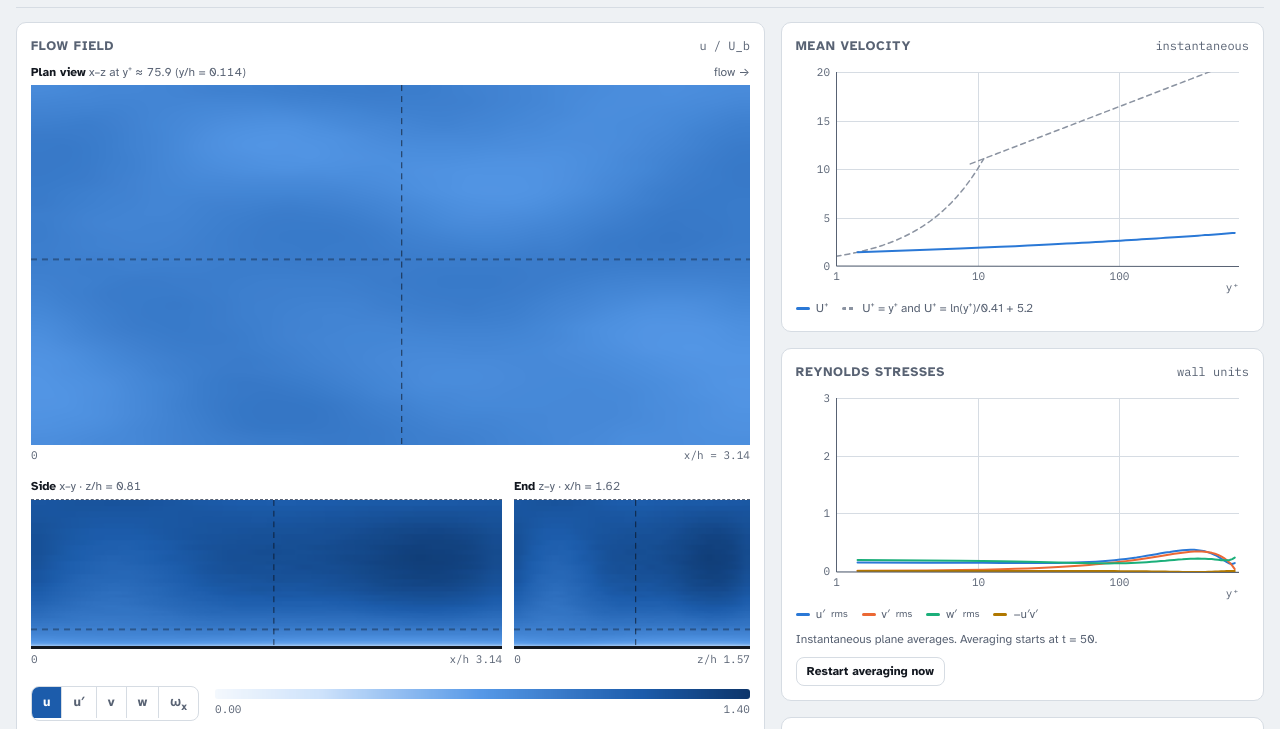
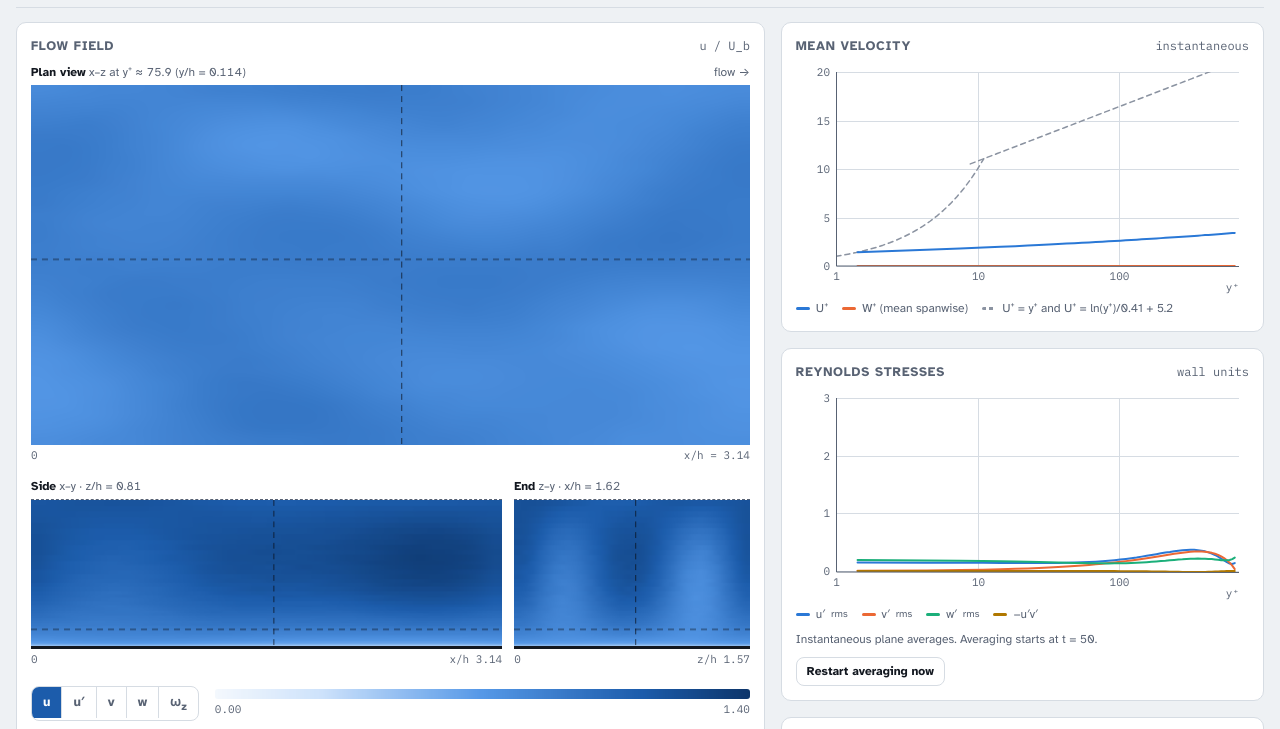
Before and after one commit to GeertBrethouwer/open-channel-dns, a plain HTML site: page docs/index.html in a window 1280 px wide. Shown: the part 60-789 px from the top of the page. Drawn offline with Linux system fonts and the light colour scheme.

Commit message:
Fix end view slice, show spanwise vorticity, track mean spanwise flow
- End view (z-y) passed its indices in the wrong order and actually drew an
  x-y slice, so structures appeared to be advected sideways.
- Replace the streamwise vorticity field with spanwise vorticity
  omega_z = dv/dx - du/dy.
- Remove the plane-mean spanwise velocity from the initial noise; no mean
  spanwise pressure gradient is applied, so the spanwise flow stays free.
- Plot the mean spanwise velocity W+ next to U+.

Co-Authored-By: Claude Opus 5.5 <noreply@anthropic.com>

```diff
--- a/docs/index.html
+++ b/docs/index.html
@@ -200,7 +200,7 @@ details.about p { max-width: 65ch; margin: 8px 0 0; }
             <label><input type="radio" name="field" value="up" id="fUp"><span>u′</span></label>
             <label><input type="radio" name="field" value="v" id="fV"><span>v</span></label>
             <label><input type="radio" name="field" value="w" id="fW"><span>w</span></label>
-            <label><input type="radio" name="field" value="ox" id="fOx"><span>ω<sub>x</sub></span></label>
+            <label><input type="radio" name="field" value="oz" id="fOz"><span>ω<sub>z</sub></span></label>
           </div>
           <div class="cbar"><canvas id="cBar" width="256" height="1"></canvas><div class="axis"><span id="cbMin">–</span><span id="cbMid"></span><span id="cbMax">–</span></div></div>
         </div>
@@ -224,6 +224,7 @@ details.about p { max-width: 65ch; margin: 8px 0 0; }
       <div class="plot"><canvas id="pMean" height="230"></canvas></div>
       <div class="legend">
         <span><i style="background:var(--s1)"></i>U⁺</span>
+        <span><i style="background:var(--s2)"></i>W⁺ (mean spanwise)</span>
         <span><i class="dash"></i>U⁺ = y⁺ and U⁺ = ln(y⁺)/0.41 + 5.2</span>
       </div>
     </section>
@@ -285,7 +286,7 @@ details.about p { max-width: 65ch; margin: 8px 0 0; }
         <summary>About the numerics</summary>
         <p>Incompressible Navier–Stokes in a box periodic in x and z, with a no-slip wall at y = 0 and a free-slip, rigid-lid surface at y = h (∂u/∂y = ∂w/∂y = 0, v = 0). Lengths are scaled by h and velocities by the bulk velocity U<sub>b</sub>, so ν = 1/Re<sub>b</sub>.</p>
         <p>Second-order central differences on a staggered (MAC) grid, with the convective terms in divergence form. The grid is uniform in x and z and clustered at the wall with a tanh mapping in y; the surface end is left coarse.</p>
-        <p>Time stepping uses the low-storage three-stage Runge–Kutta scheme of Wray for convection and the x–z viscous terms, and Crank–Nicolson for the wall-normal viscous term. Each stage ends with a projection: the pressure Poisson equation is solved exactly with FFTs in x and z (modified wavenumbers) and a tridiagonal solve in y. After every stage a uniform pressure gradient restores U<sub>b</sub> = 1, so the mass flux stays constant. Δt follows the CFL number you set.</p>
+        <p>Time stepping uses the low-storage three-stage Runge–Kutta scheme of Wray for convection and the x–z viscous terms, and Crank–Nicolson for the wall-normal viscous term. Each stage ends with a projection: the pressure Poisson equation is solved exactly with FFTs in x and z (modified wavenumbers) and a tridiagonal solve in y. After every stage a uniform streamwise pressure gradient restores U<sub>b</sub> = 1, so the mass flux stays constant. There is no mean spanwise pressure gradient; the initial field has no mean spanwise flow, and any mean spanwise flow that develops in a small box is left free and averages out over long times. Δt follows the CFL number you set.</p>
         <p>The initial field is a mean profile plus a few divergence-free large-scale modes (streamwise and spanwise wavelengths of the box size and its halves and thirds) with a little noise. Re<sub>τ</sub> is taken from the mean wall shear. The default box (π × π/2 at Re<sub>b</sub> = 2000, Re<sub>τ</sub> ≈ 130) is just above the minimal flow unit, and Δx⁺ ≈ 13 and Δz⁺ ≈ 6.5 are coarse for a second-order scheme, so treat the statistics as indicative.</p>
       </details>
     </section>
@@ -493,6 +494,11 @@ class OpenChannelDNS {
       for (let k = 0; k < Nz; k++) for (let i = 0; i < Nx; i++) {
         v[i + Nx * k + n * j] = A * env * (field(mv, (i + 0.5) * dx, (k + 0.5) * dz) + 0.1 * (rnd() - 0.5));
       }
+    }
+    // remove any plane-mean spanwise velocity introduced by the random noise
+    for (let j = 0; j < Ny; j++) {
+      const mw = this.planeMean(w, j), o = n * j;
+      for (let m = 0; m < n; m++) w[o + m] -= mw;
     }
     this.project(1);
     this.fixFlux(1);
@@ -777,22 +783,37 @@ class OpenChannelDNS {
     }
   }
 
-  bulk() {
-    const { Ny, n, u, dyc } = this;
+  // Bulk (volume-averaged) velocity of a cell-height-staggered component (u or w).
+  bulk(arr) {
+    const { Ny, n, dyc } = this;
+    const a = arr || this.u;
     let ub = 0;
     for (let j = 0; j < Ny; j++) {
       let s = 0; const o = n * j;
-      for (let m = 0; m < n; m++) s += u[o + m];
+      for (let m = 0; m < n; m++) s += a[o + m];
       ub += (s / n) * dyc[j];
     }
     return ub;
   }
 
+  // Constant streamwise mass flux U_b = 1, applied as a uniform mean pressure gradient in x.
+  // There is no mean spanwise pressure gradient: the spanwise flow is left free.
+  // Returns -dP/dx of this substage.
   fixFlux(adt) {
-    const corr = 1 - this.bulk();
+    const cu = 1 - this.bulk(this.u);
     const u = this.u;
-    for (let I = 0; I < u.length; I++) u[I] += corr;
-    return corr / adt; // mean pressure gradient (-dP/dx) applied in this substage
+    for (let I = 0; I < u.length; I++) u[I] += cu;
+    return cu / adt;
+  }
+
+  // Plane-averaged spanwise velocity: bulk value and largest |<w>(y)|.
+  meanSpanwise() {
+    let bulk = 0, peak = 0;
+    for (let j = 0; j < this.Ny; j++) {
+      const m = this.planeMean(this.w, j);
+      bulk += m * this.dyc[j]; peak = Math.max(peak, Math.abs(m));
+    }
+    return { bulk, peak };
   }
 
   computeDt(init) {
@@ -892,7 +913,7 @@ class OpenChannelDNS {
   resetStats() {
     const Ny = this.Ny;
     this.st = {
-      T: 0, t0: this.t || 0, U: new Float64Array(Ny), uu: new Float64Array(Ny), vv: new Float64Array(Ny),
+      T: 0, t0: this.t || 0, U: new Float64Array(Ny), W: new Float64Array(Ny), uu: new Float64Array(Ny), vv: new Float64Array(Ny),
       ww: new Float64Array(Ny), uv: new Float64Array(Ny), tw: 0,
     };
   }
@@ -907,6 +928,7 @@ class OpenChannelDNS {
       }
       su /= n; sv /= n; sw /= n;
       st.U[j] += dt * su;
+      st.W[j] += dt * sw;
       st.uu[j] += dt * (suu / n - su * su);
       st.vv[j] += dt * (svv / n - sv * sv);
       st.ww[j] += dt * (sww / n - sw * sw);
@@ -919,10 +941,11 @@ class OpenChannelDNS {
     const { st, Ny } = this;
     if (st.T <= 0) return null;
     const T = st.T, tw = st.tw / T, ut = Math.sqrt(Math.max(tw, 1e-30));
-    const out = { T, t0: st.t0, utau: ut, reTau: ut / this.nu, yp: [], Up: [], urms: [], vrms: [], wrms: [], uv: [] };
+    const out = { T, t0: st.t0, utau: ut, reTau: ut / this.nu, yp: [], Up: [], Wp: [], urms: [], vrms: [], wrms: [], uv: [] };
     for (let j = 0; j < Ny; j++) {
       out.yp.push((this.yc[j] * ut) / this.nu);
       out.Up.push(st.U[j] / T / ut);
+      out.Wp.push(st.W[j] / T / ut);
       out.urms.push(Math.sqrt(Math.max(st.uu[j] / T, 0)) / ut);
       out.vrms.push(Math.sqrt(Math.max(st.vv[j] / T, 0)) / ut);
       out.wrms.push(Math.sqrt(Math.max(st.ww[j] / T, 0)) / ut);
@@ -1045,20 +1068,23 @@ function start(p) {
 
 // ---------- field sampling at cell centres ----------
 function sampler() {
-  const s = sim, { Nx, Ny, Nz, n, u, v, w, ip, kp, km, yc } = s;
+  // All samplers take (i, j, k) = (x, y, z) cell indices.
+  const s = sim, { Nx, Ny, n, u, v, w, ip, im, kp, yc } = s;
   const mean = new Float64Array(Ny);
-  if (field === "up") for (let j = 0; j < Ny; j++) mean[j] = s.planeMean(u, j) ;
+  if (field === "up") for (let j = 0; j < Ny; j++) mean[j] = s.planeMean(u, j);
+  const uc = (i, j, k) => 0.5 * (u[i + Nx * k + n * j] + u[ip[i] + Nx * k + n * j]);
   const wc = (i, j, k) => 0.5 * (w[i + Nx * k + n * j] + w[i + Nx * kp[k] + n * j]);
   const vc = (i, j, k) => 0.5 * (v[i + Nx * k + n * j] + v[i + Nx * k + n * (j + 1)]);
   switch (field) {
-    case "u": return (i, j, k) => 0.5 * (u[i + Nx * k + n * j] + u[ip[i] + Nx * k + n * j]);
-    case "up": return (i, j, k) => 0.5 * (u[i + Nx * k + n * j] + u[ip[i] + Nx * k + n * j]) - mean[j];
+    case "u": return uc;
+    case "up": return (i, j, k) => uc(i, j, k) - mean[j];
     case "v": return vc;
     case "w": return wc;
-    case "ox": return (i, j, k) => {
-      const wT = j < Ny - 1 ? wc(i, j + 1, k) : wc(i, j, k), yT = j < Ny - 1 ? yc[j + 1] : 2 - yc[j];
-      const wB = j > 0 ? wc(i, j - 1, k) : -wc(i, j, k), yB = j > 0 ? yc[j - 1] : -yc[j];
-      return (wT - wB) / (yT - yB) - (vc(i, j, kp[k]) - vc(i, j, km[k])) / (2 * s.dz);
+    // spanwise vorticity  omega_z = dv/dx - du/dy  (ghosts: u = 0 at the wall, du/dy = 0 at the surface)
+    case "oz": return (i, j, k) => {
+      const uT = j < Ny - 1 ? uc(i, j + 1, k) : uc(i, j, k), yT = j < Ny - 1 ? yc[j + 1] : 2 - yc[j];
+      const uB = j > 0 ? uc(i, j - 1, k) : -uc(i, j, k), yB = j > 0 ? yc[j - 1] : -yc[j];
+      return (vc(ip[i], j, k) - vc(im[i], j, k)) / (2 * s.dx) - (uT - uB) / (yT - yB);
     };
   }
 }
@@ -1078,7 +1104,7 @@ function updateRange() {
   const fmt = (x) => (Math.abs(x) >= 10 ? x.toFixed(0) : x.toFixed(2));
   $("cbMin").textContent = fmt(range.lo); $("cbMax").textContent = fmt(range.hi);
   $("cbMid").textContent = field === "u" ? "" : "0";
-  const names = { u: "u / U_b", up: "u′ / U_b (minus plane mean)", v: "v / U_b", w: "w / U_b", ox: "ω_x h / U_b" };
+  const names = { u: "u / U_b", up: "u′ / U_b (minus plane mean)", v: "v / U_b", w: "w / U_b", oz: "ω_z h / U_b" };
   $("fieldInfo").textContent = names[field];
 }
 
@@ -1146,7 +1172,8 @@ function drawAll() {
   // plan: canvas row 0 = top = z max
   paint(views.plan.off, Nx, Nz, (c, r) => f(c, sel.j, Nz - 1 - r));
   paint(views.side.off, Nx, H, (c, r) => f(c, rowJ[r], sel.k));
-  paint(views.end.off, Nz, H, (c, r) => f(c, rowJ[r], sel.i));
+  // end view: z runs horizontally, so the column is the spanwise index at fixed x
+  paint(views.end.off, Nz, H, (c, r) => f(sel.i, rowJ[r], c));
   for (const k in views) blit(views[k]);
   // slice guides
   const P = views.plan.c, S = views.side.c, E = views.end.c;
@@ -1253,13 +1280,13 @@ function profiles() {
   const st = avgStarted ? sim.stats() : null;
   if (st) return st;
   // instantaneous plane averages, scaled by the instantaneous friction velocity
-  const s = sim, ut = Math.sqrt(Math.max(s.wallShear(), 1e-12)), out = { yp: [], Up: [], urms: [], vrms: [], wrms: [], uv: [], reTau: ut / s.nu };
+  const s = sim, ut = Math.sqrt(Math.max(s.wallShear(), 1e-12)), out = { yp: [], Up: [], Wp: [], urms: [], vrms: [], wrms: [], uv: [], reTau: ut / s.nu };
   const { Ny, n, u, v, w } = s;
   for (let j = 0; j < Ny; j++) {
     const o = n * j; let su = 0, sv = 0, sw = 0, suu = 0, svv = 0, sww = 0, suv = 0;
     for (let m = 0; m < n; m++) { const a = u[o + m], b = 0.5 * (v[o + m] + v[o + n + m]), c = w[o + m]; su += a; sv += b; sw += c; suu += a * a; svv += b * b; sww += c * c; suv += a * b; }
     su /= n; sv /= n; sw /= n;
-    out.yp.push(s.yc[j] * ut / s.nu); out.Up.push(su / ut);
+    out.yp.push(s.yc[j] * ut / s.nu); out.Up.push(su / ut); out.Wp.push(sw / ut);
     out.urms.push(Math.sqrt(Math.max(suu / n - su * su, 0)) / ut); out.vrms.push(Math.sqrt(Math.max(svv / n - sv * sv, 0)) / ut);
     out.wrms.push(Math.sqrt(Math.max(sww / n - sw * sw, 0)) / ut); out.uv.push(-(suv / n - su * sv) / (ut * ut));
   }
@@ -1270,13 +1297,14 @@ function drawPlots() {
   const P = profiles(), x0 = Math.max(0.1, Math.pow(10, Math.floor(Math.log10(P.yp[0])))), x1 = Math.max(P.reTau * 1.05, 10);
   const yl = []; for (let k = 0; k <= 60; k++) { const y = x0 * Math.pow(x1 / x0, k / 60); yl.push(y); }
   const s1 = css("--s1"), s2 = css("--s2"), s3 = css("--s3"), s4 = css("--s4"), ref = css("--ref");
-  const Umax = Math.max(...P.Up);
+  const Umax = Math.max(...P.Up), Wmin = Math.min(0, ...P.Wp);
   drawChart($("pMean"), {
-    xlog: true, x0, x1, y0: 0, y1: Math.max(20, Math.ceil(Umax / 5) * 5), xlabel: "y⁺", xname: "y⁺",
+    xlog: true, x0, x1, y0: Wmin < -0.5 ? Math.floor(Wmin) : 0, y1: Math.max(20, Math.ceil(Umax / 5) * 5), xlabel: "y⁺", xname: "y⁺",
     series: [
       { x: yl.filter((y) => y < 12), y: yl.filter((y) => y < 12), color: ref, width: 1.5, dash: [5, 4], hover: false },
       { x: yl.filter((y) => y > 8), y: yl.filter((y) => y > 8).map((y) => Math.log(y) / 0.41 + 5.2), color: ref, width: 1.5, dash: [5, 4], hover: false },
       { x: P.yp, y: P.Up, color: s1, width: 2, label: "U⁺" },
+      { x: P.yp, y: P.Wp, color: s2, width: 2, label: "W⁺" },
     ],
   });
   const rmax = Math.max(3, ...P.urms);
```
Also changed, not shown: open-channel-dns.html (+52 -24 lines), src/app.html (+22 -16 lines), src/solver.js (+30 -8 lines), 1 other file.
